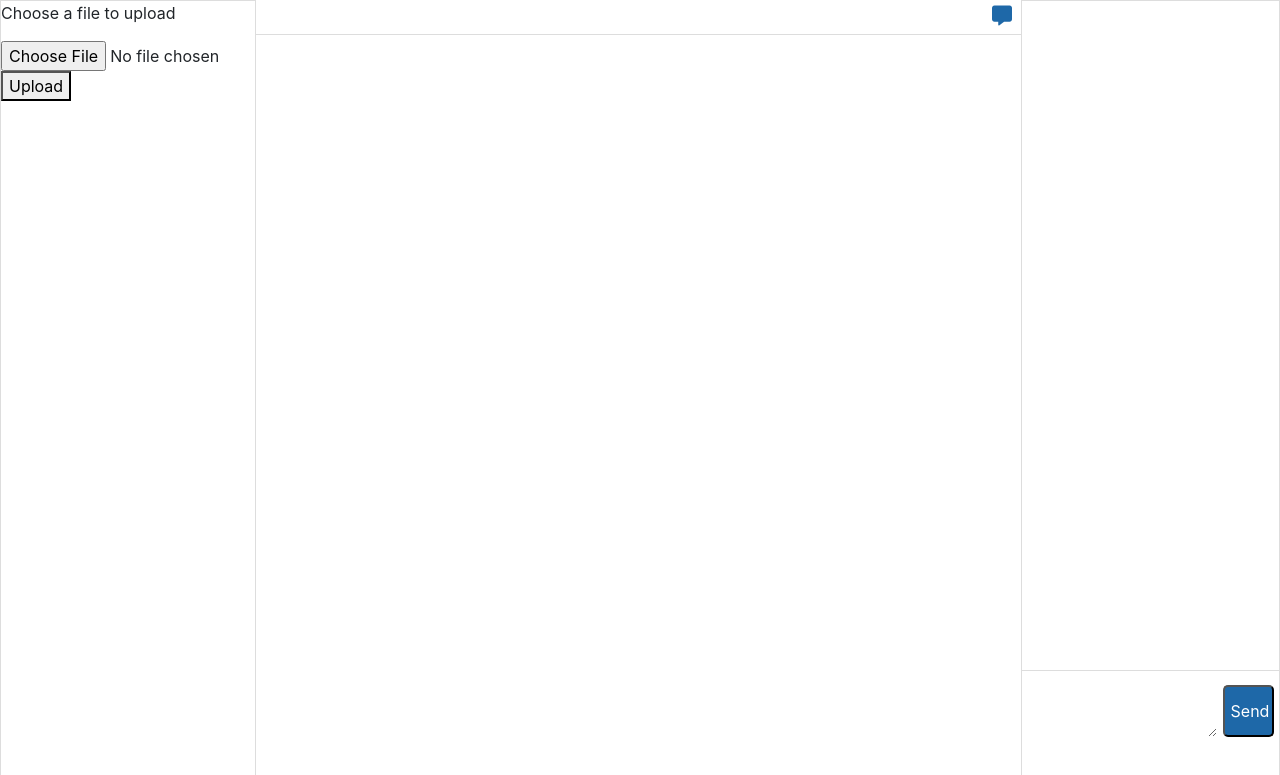
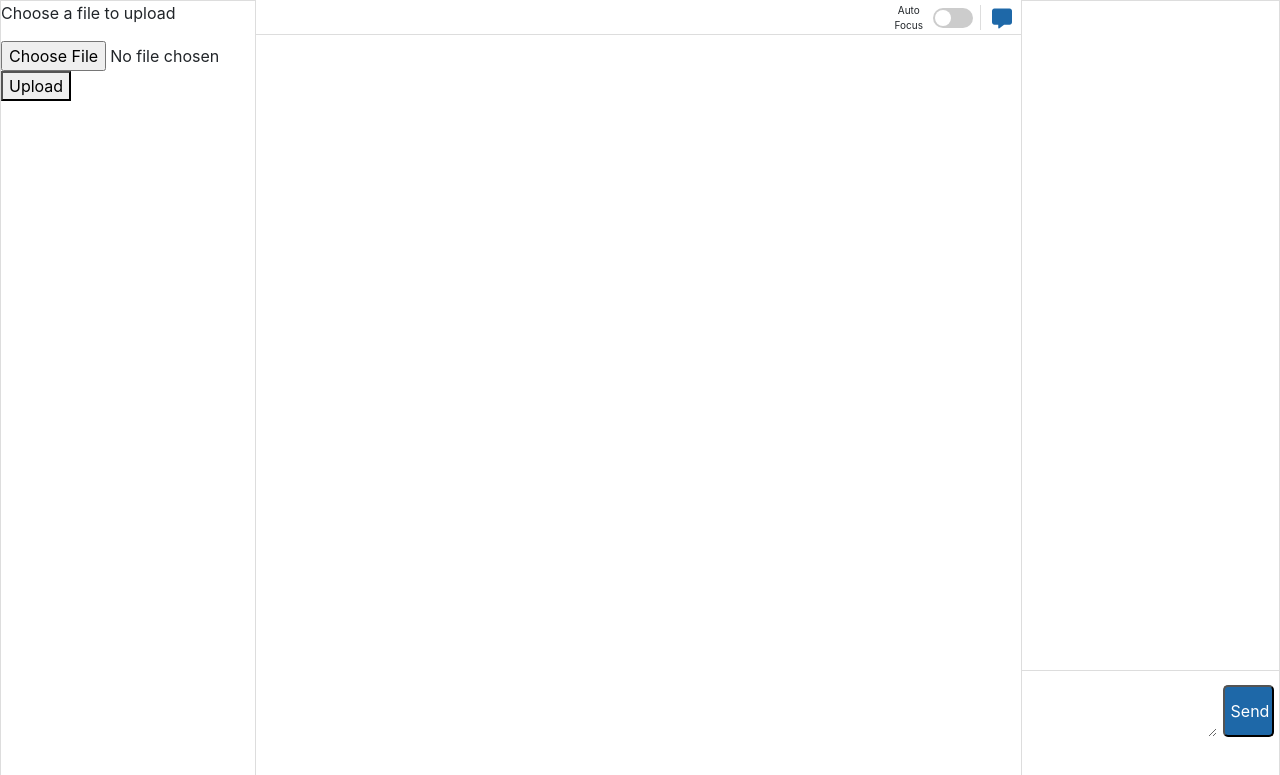
Before and after one commit to jongeunk0613/Codetaka2020, a Django app: page /codetaka/class/1/ in a window 1280 px wide. Shown: the part 56-831 px from the top of the page. Run offline with Django 3.2, Linux system fonts and the light colour scheme; the visitor is signed in with stand-in values (Sample User, id 1); data that the repository does not hold is empty; some libraries are stand-ins or nearby versions.

Commit message:
auto-focus

```diff
--- a/static/chat.css
+++ b/static/chat.css
@@ -69,7 +69,7 @@ img{ max-width:100%;}
   padding: 0 0 0 10px;
   vertical-align: top;
   margin-bottom: 10px;
-  width: 92%;
+  width: 45%;
  }
  .received_withd_msg p {
   background: #ebebeb none repeat scroll 0 0;
@@ -79,26 +79,28 @@ img{ max-width:100%;}
   margin: 0;
   padding: 5px 10px 5px 12px;
   width: 100%;
+  word-break: normal;
+  word-wrap: break-word;
 }
 .time_date_out{
   color: #747474;
   display: block;
-  font-size: 12px;
-  margin: 8px 0 0;
+  font-size: 10px;
+  margin: 4px 0 0;
   text-align: right;
 }
 
 .time_date_in{
   color: #747474;
   display: block;
-  font-size: 12px;
-  margin: 8px 0 0;
+  font-size: 10px;
+  margin: 4px 0 0;
   text-align: left;
 }
 
 .received_withd_msg { max-width: 90%;}
 .mesgs {
-  padding: 10px 10px 0 10px;
+  padding: 10px 10px 5px 5px;
 }
 
  .sent_msg p {
@@ -106,9 +108,11 @@ img{ max-width:100%;}
   border-radius: 3px;
   font-size: 14px;
   margin: 0; color:#fff;
-  padding: 5px 10px 5px 12px;
+  padding: 5px 10px 5px 10px;
   width:100%;
   text-align: right;
+  word-break: normal;
+  word-wrap: break-word;
 }
 .outgoing_msg{ overflow:hidden; margin-bottom: 10px;}
 .sent_msg {
--- a/static/styles.css
+++ b/static/styles.css
@@ -285,10 +285,32 @@
 #menuBtnCreateComment{
    position: absolute;
    right: 3px;
+   top: 3px;
    background-color: transparent;
    font-size: 20px;
    border: none;
    color: #1e68a8;
+}
+
+#divider1{
+   position: absolute;
+   right: 40px;
+   top: 5px;
+   border-left: 1px solid #ddd;
+   height: 25px;
+}
+
+#auto-focus{
+   position: absolute;
+   right: 48px;
+   top: 8px;
+}
+#auto-focus-label{
+   position: absolute;
+   right: 50px;
+   font-size: 10px;
+   top: -5px;
+   text-align: center;
 }
 
 /*-----CODE BODY-----*/
@@ -506,3 +528,67 @@ pre {
    height: 85%;
    border: 1px solid blue;
 }
+
+/*-----TOOGLE SWITCH-----*/
+/* The switch - the box around the slider */
+.switch {
+  position: relative;
+  display: inline-block;
+  width: 40px;
+  height: 20px;
+}
+
+/* Hide default HTML checkbox */
+.switch input {
+  opacity: 0;
+  width: 0;
+  height: 0;
+}
+
+/* The slider */
+.slider {
+  position: absolute;
+  cursor: pointer;
+  top: 0;
+  left: 0;
+  right: 0;
+  bottom: 0;
+  background-color: #ccc;
+  -webkit-transition: .4s;
+  transition: .4s;
+}
+
+.slider:before {
+  position: absolute;
+  content: "";
+  height: 16px;
+  width: 16px;
+  left: 2px;
+  bottom: 2px;
+  background-color: white;
+  -webkit-transition: .4s;
+  transition: .4s;
+}
+
+input:checked + .slider {
+  background-color: #1e68a8;
+}
+
+input:focus + .slider {
+  box-shadow: 0 0 1px #1e68a8;
+}
+
+input:checked + .slider:before {
+  -webkit-transform: translateX(20px);
+  -ms-transform: translateX(20px);
+  transform: translateX(20px);
+}
+
+/* Rounded sliders */
+.slider.round {
+  border-radius: 34px;
+}
+
+.slider.round:before {
+  border-radius: 50%;
+}
--- a/templates/mainpage.html
+++ b/templates/mainpage.html
@@ -36,6 +36,12 @@
       </div>
 
       <div id="codeMenu">
+         <label id="auto-focus" class="switch">
+            <label id="auto-focus-label"> Auto Focus</label>
+           <input id="auto-focus-value" type="checkbox">
+           <span class="slider round"></span>
+         </label>
+         <div id="divider1" class="vl"></div>
          <button id="menuBtnCreateComment"><i class = "fas fa-comment-alt"></i></button>
       </div>
       <div id="secCode">
@@ -81,6 +87,8 @@
    var target;
    var classname = "{{className}}";
    var userid = "{{user.id}}";
+   var autofocus = false;
+   var scrollPos = 0;
    var htmlEntities = [
       [/&amp;/g, "&"],
       [/&lt;/g, "<"],
@@ -113,7 +121,17 @@
          focusNode = seltxt.focusNode;
          focusOffset = seltxt.focusNode.data.length;
          target = e.target;
+
+         scrollPos = window.scrollY;
+         scSocket.send(JSON.stringify({
+            'todoType': "autofocus",
+            'scrollPos': scrollPos,
+         }));
       }
+   });
+
+   document.getElementById("auto-focus-value").addEventListener('click', function(e){
+      autofocus = document.getElementById("auto-focus-value").checked;
    });
 
    // CREATE COMMENT
@@ -264,14 +282,19 @@
             var newMessage = Object.create(Message);
             newMessage.userid = muserid;
             newMessage.content = mcontent;
-            newMessage.timestamp = mtimestamp;
+            newMessage.timestamp = mtimestamp.substring(3, mtimestamp.length-3);
             newMessage.createOutgoingMessage();
          } else {
             var newMessage = Object.create(Message);
             newMessage.userid = muserid;
             newMessage.content = mcontent;
-            newMessage.timestamp = mtimestamp;
+            newMessage.timestamp = mtimestamp.substring(3, mtimestamp.length-3);
             newMessage.createIncomingMessage();
+         }
+      } else if (todoType == "autofocus"){
+         scrollPos = Number(data['scrollPos']);
+         if (autofocus == true){
+            window.scrollTo(0, scrollPos);
          }
       }
    }
```
Also changed, not shown: codetaka/consumers.py (+19 -0 lines).
